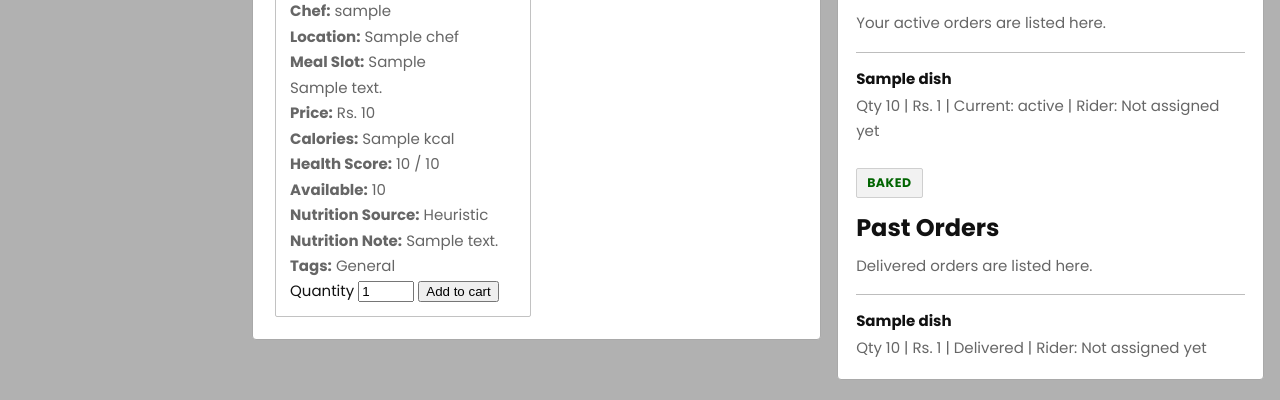
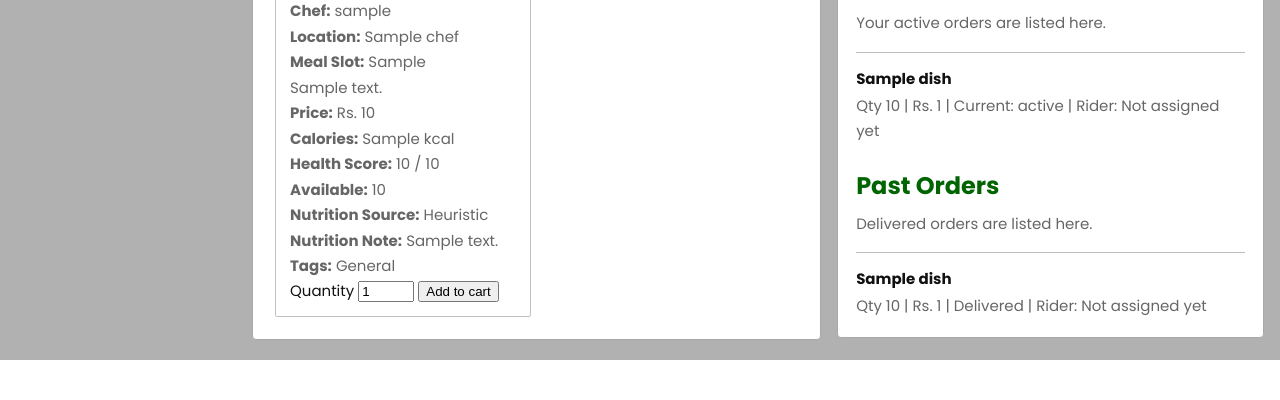
Before and after one commit to Aman-Bharawa/BAKED, a Django app: template templates/orders/resident_feed.html in a window 1280 px wide. Shown: the part 673-1073 px from the top of the page. After the commit the page ends 1033 px from the top, so only its background shows below. Run offline with Django 3.2, Linux system fonts and the light colour scheme; the template is opened without the code that fills it: most values are stand-ins (such as "Sample title", 1, 10 or a date in 2020).

Commit message:
styling changes done on resident_orders and feed

```diff
--- a/templates/orders/resident_feed.html
+++ b/templates/orders/resident_feed.html
@@ -171,8 +171,7 @@
             </div>
 
             <div class="panel-top" style="margin-top: 24px;">
-                <span class="brand-pill">BAKED</span>
-                <h2>Past Orders</h2>
+                <h2 class="accent-text">Past Orders</h2>
                 <p>Delivered orders are listed here.</p>
             </div>
 
--- a/templates/orders/resident_orders.html
+++ b/templates/orders/resident_orders.html
@@ -101,8 +101,7 @@
             </div>
 
             <div class="panel-top" style="margin-top: 24px;">
-                <span class="brand-pill">BAKED</span>
-                <h2>Past Orders</h2>
+                <h2 class="accent-text">Past Orders</h2>
                 <p>Delivered orders move here automatically so residents can see order history separately.</p>
             </div>
             <div class="quick-notes">
```
